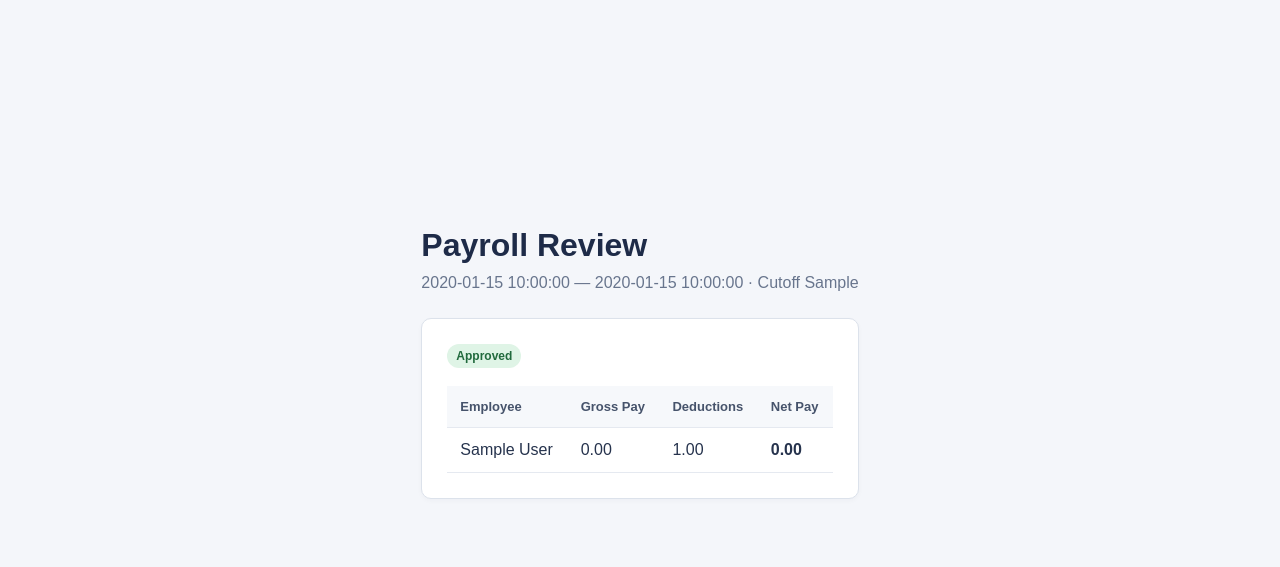
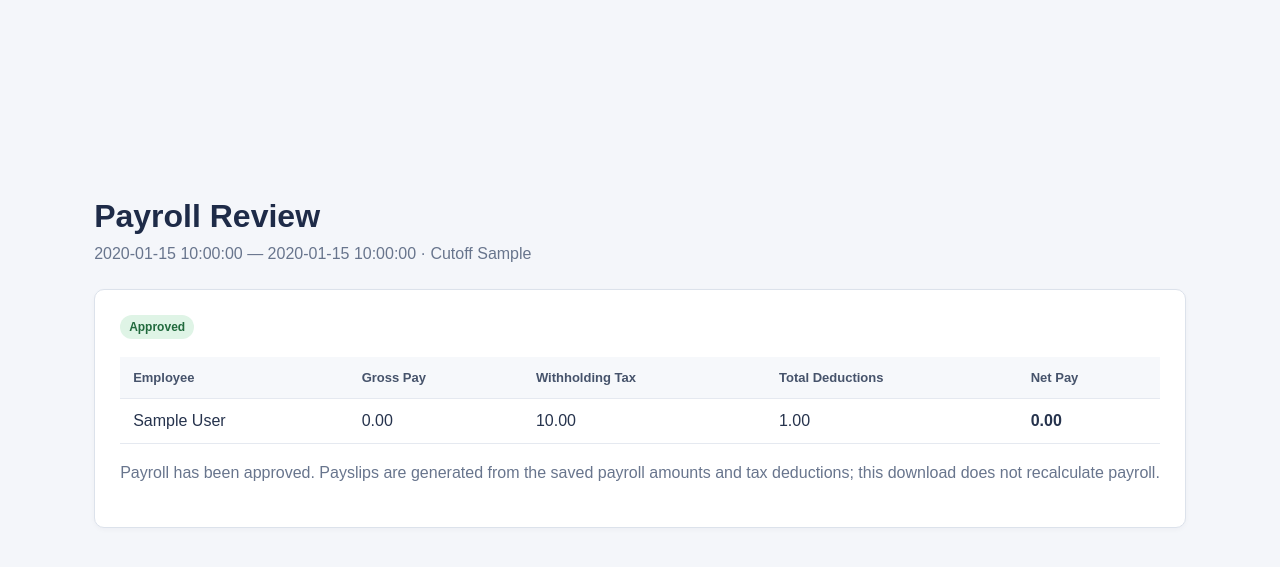
Before and after one commit to Sh1aaaa/payroll-vercel-supabase-rag, a Flask app: template templates/payroll_detail.html in a window 1280 px wide. Shown: the top 567 px of the page. Run offline with Flask 3, Linux system fonts and the light colour scheme; the template is opened without the code that fills it: most values are stand-ins (such as "Sample title", 1, 10 or a date in 2020); some libraries are stand-ins or nearby versions.

Commit message:
Refactor payroll detail template for clarity

```diff
--- a/templates/payroll_detail.html
+++ b/templates/payroll_detail.html
@@ -1,10 +1,15 @@
 {% extends 'base.html' %}
+
 {% block title %}Payroll Review - BulSU Payroll{% endblock %}
+
 {% block content %}
 <div class="role-dashboard">
     <div class="dashboard-heading">
         <h1>Payroll Review</h1>
-        <p>{{ payroll_run.start_date }} — {{ payroll_run.end_date }} · Cutoff {{ payroll_run.cutoff_no }}</p>
+        <p>
+            {{ payroll_run.start_date }} — {{ payroll_run.end_date }}
+            · Cutoff {{ payroll_run.cutoff_no }}
+        </p>
     </div>
 
     <section class="panel">
@@ -13,29 +18,58 @@
                 {% if payroll_run.status == 'approved' %}
                     <span class="status status-approved">Approved</span>
                 {% else %}
-                <span class="status status-waiting">Pending Super Admin Approval</span>
+                    <span class="status status-waiting">
+                        Pending Super Admin Approval
+                    </span>
                 {% endif %}
             </div>
 
+            <div class="payroll-actions">
+                {% if payroll_run.status == 'approved' and profile.role in ['super_admin', 'hr'] %}
+                    <a class="btn btn-primary"
+                       href="{{ url_for('download_payroll_payslips', run_id=payroll_run.id) }}">
+                        Download All Payslips (ZIP)
+                    </a>
+                {% endif %}
+
                 {% if profile.role == 'super_admin' and payroll_run.status != 'approved' %}
-            <form method="POST" action="{{ url_for('approve_payroll', run_id=payroll_run.id) }}"
+                    <form method="POST"
+                          action="{{ url_for('approve_payroll', run_id=payroll_run.id) }}"
                           onsubmit="return confirm('Approve this payroll run?');">
-                <button class="btn btn-success" type="submit">✓ Authorize & Approve Payroll</button>
+                        <button class="btn btn-success" type="submit">
+                            ✓ Authorize &amp; Approve Payroll
+                        </button>
                     </form>
                 {% endif %}
+            </div>
         </div>
 
         {% if items %}
             <div class="table-wrap">
                 <table class="data-table">
-                <thead><tr><th>Employee</th><th>Gross Pay</th><th>Deductions</th><th>Net Pay</th></tr></thead>
+                    <thead>
+                        <tr>
+                            <th>Employee</th>
+                            <th>Gross Pay</th>
+                            <th>Withholding Tax</th>
+                            <th>Total Deductions</th>
+                            <th>Net Pay</th>
+                        </tr>
+                    </thead>
                     <tbody>
                         {% for item in items %}
                             <tr>
-                    <td>{% if item.employees %}{{ item.employees.full_name }}{% else %}{{ item.employee_id }}{% endif %}</td>
-                    <td>{{ "%.2f"|format(item.gross_pay or 0) }}</td>
-                    <td>{{ "%.2f"|format(item.total_deductions or 0) }}</td>
-                    <td><b>{{ "%.2f"|format(item.net_pay or 0) }}</b></td>
+                                <td>
+                                    {% if item.employees %}
+                                        {{ item.employees.full_name }}
+                                    {% else %}
+                                        {{ item.employee_id }}
+                                    {% endif %}
+                                </td>
+                                <td>{{ "{:,.2f}".format(item.gross_pay or 0) }}</td>
+                                <td>{{ "{:,.2f}".format(item.withholding_tax or 0) }}</td>
+                                <td>{{ "{:,.2f}".format(item.total_deductions or 0) }}</td>
+                                <td><strong>{{ "{:,.2f}".format(item.net_pay or 0) }}</strong></td>
                             </tr>
                         {% endfor %}
                     </tbody>
@@ -44,6 +78,18 @@
         {% else %}
             <div class="empty-state">This payroll run has no items.</div>
         {% endif %}
+
+        {% if payroll_run.status == 'approved' %}
+            <p class="muted" style="margin-top: 1rem;">
+                Payroll has been approved. Payslips are generated from the saved
+                payroll amounts and tax deductions; this download does not
+                recalculate payroll.
+            </p>
+        {% else %}
+            <p class="muted" style="margin-top: 1rem;">
+                Payslips become downloadable after Super Admin approval.
+            </p>
+        {% endif %}
     </section>
 </div>
 {% endblock %}
```
Lines whose indentation alone changed are shown as unchanged.
